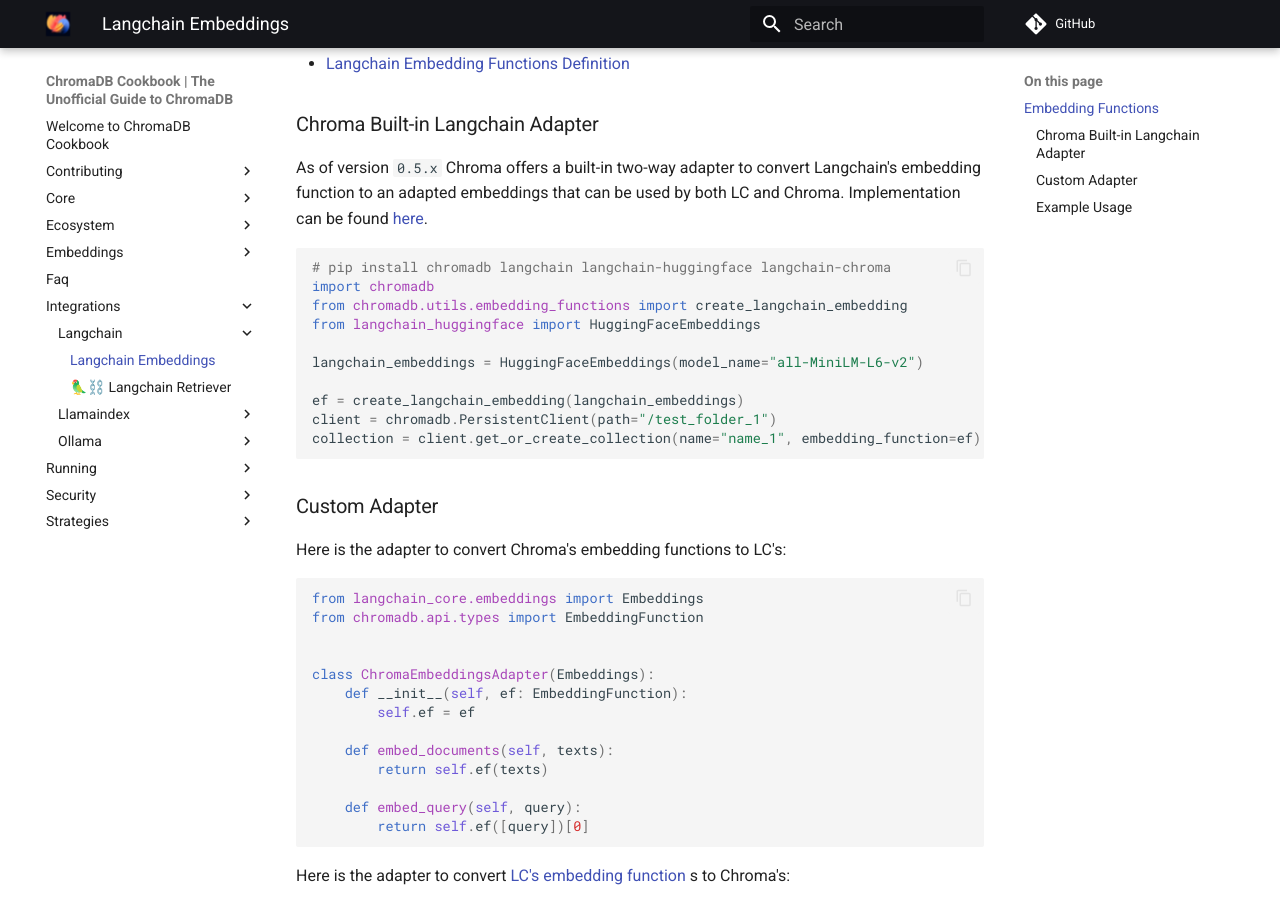
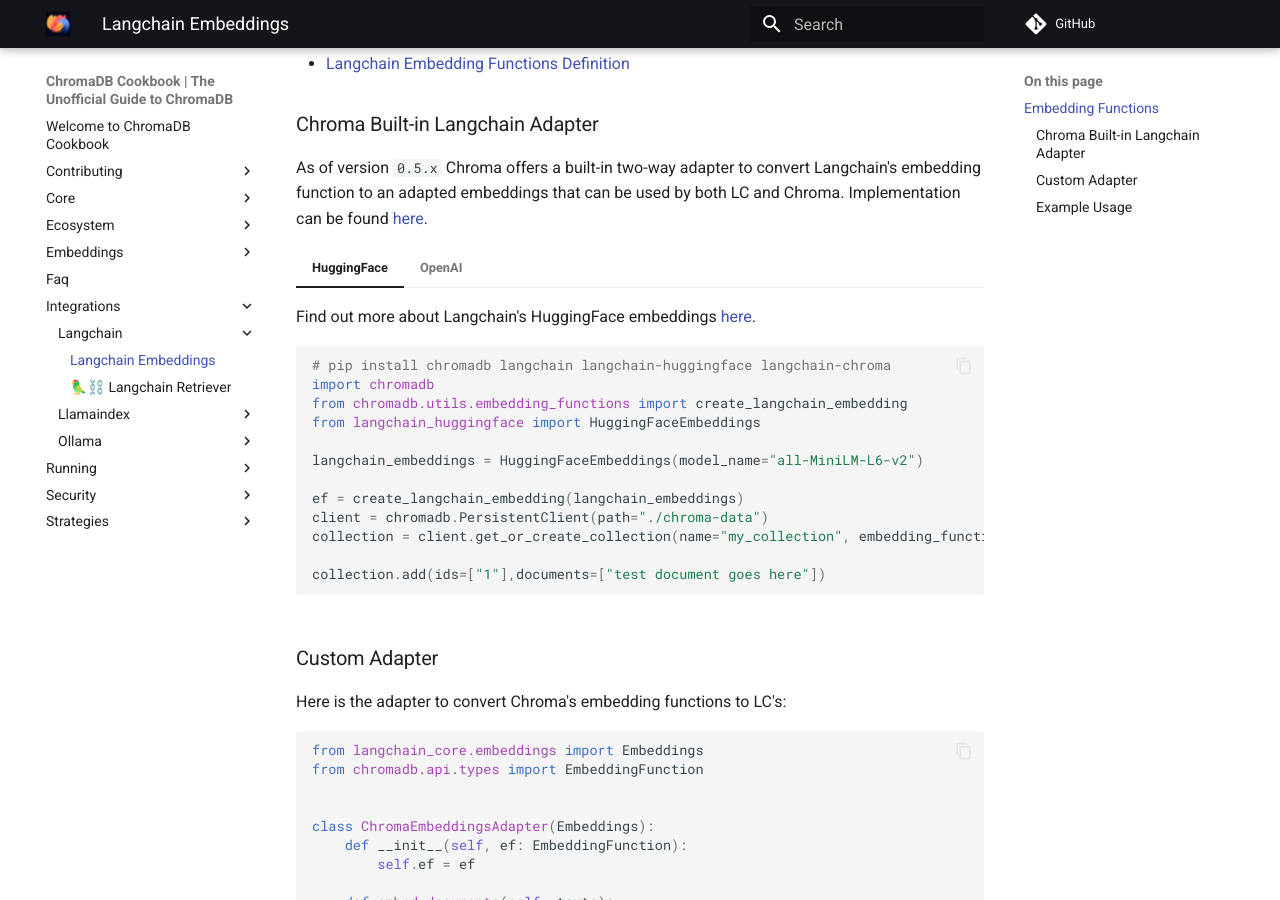
Before and after one commit to amikos-tech/chroma-cookbook, an MkDocs documentation site: the page built from docs/integrations/langchain/embeddings.md, in a window 1280 px wide and 900 px high, scrolled down 389 px. Built offline with MkDocs 1.6.1 and Material for MkDocs 9.7.7, drawn with Linux system fonts in a browser that asks for light colours; comment, search, counter and statistics services are not loaded.

Commit message:
docs: Added example of using Langchain's OpenAI embedding function in Chroma

````diff
--- a/docs/integrations/langchain/embeddings.md
+++ b/docs/integrations/langchain/embeddings.md
@@ -18,18 +18,45 @@
 embeddings that can be used by both LC and Chroma. Implementation can be
 found [here](https://github.com/chroma-core/chroma/blob/main/chromadb/utils/embedding_functions/chroma_langchain_embedding_function.py).
 
-```python
-# pip install chromadb langchain langchain-huggingface langchain-chroma
-import chromadb
-from chromadb.utils.embedding_functions import create_langchain_embedding
-from langchain_huggingface import HuggingFaceEmbeddings
+=== "HuggingFace"
 
-langchain_embeddings = HuggingFaceEmbeddings(model_name="all-MiniLM-L6-v2")
+    Find out more about Langchain's HuggingFace embeddings [here](https://python.langchain.com/docs/integrations/platforms/huggingface/#embedding-models).
 
-ef = create_langchain_embedding(langchain_embeddings)
-client = chromadb.PersistentClient(path="/test_folder_1")
-collection = client.get_or_create_collection(name="name_1", embedding_function=ef)
-```
+    ```python
+    # pip install chromadb langchain langchain-huggingface langchain-chroma
+    import chromadb
+    from chromadb.utils.embedding_functions import create_langchain_embedding
+    from langchain_huggingface import HuggingFaceEmbeddings
+
+    langchain_embeddings = HuggingFaceEmbeddings(model_name="all-MiniLM-L6-v2")
+
+    ef = create_langchain_embedding(langchain_embeddings)
+    client = chromadb.PersistentClient(path="./chroma-data")
+    collection = client.get_or_create_collection(name="my_collection", embedding_function=ef)
+
+    collection.add(ids=["1"],documents=["test document goes here"])
+    ```
+
+=== "OpenAI"
+
+    Find out more about Langchain's OpenAI embeddings [here](https://python.langchain.com/docs/integrations/text_embedding/openai/).
+
+    ```python
+    import chromadb
+    from chromadb.utils.embedding_functions import create_langchain_embedding
+    from langchain_openai import OpenAIEmbeddings
+    from google.colab import userdata
+
+    langchain_embeddings = OpenAIEmbeddings(
+        model="text-embedding-3-large",
+        api_key=os.environ["OPENAI_API_KEY"],
+    )
+    ef = create_langchain_embedding(langchain_embeddings)
+    client = chromadb.PersistentClient(path="/chroma-data")
+    collection = client.get_or_create_collection(name="my_collection", embedding_function=ef)
+
+    collection.add(ids=["1"],documents=["test document goes here"])
+    ```
 
 ### Custom Adapter
 
````
